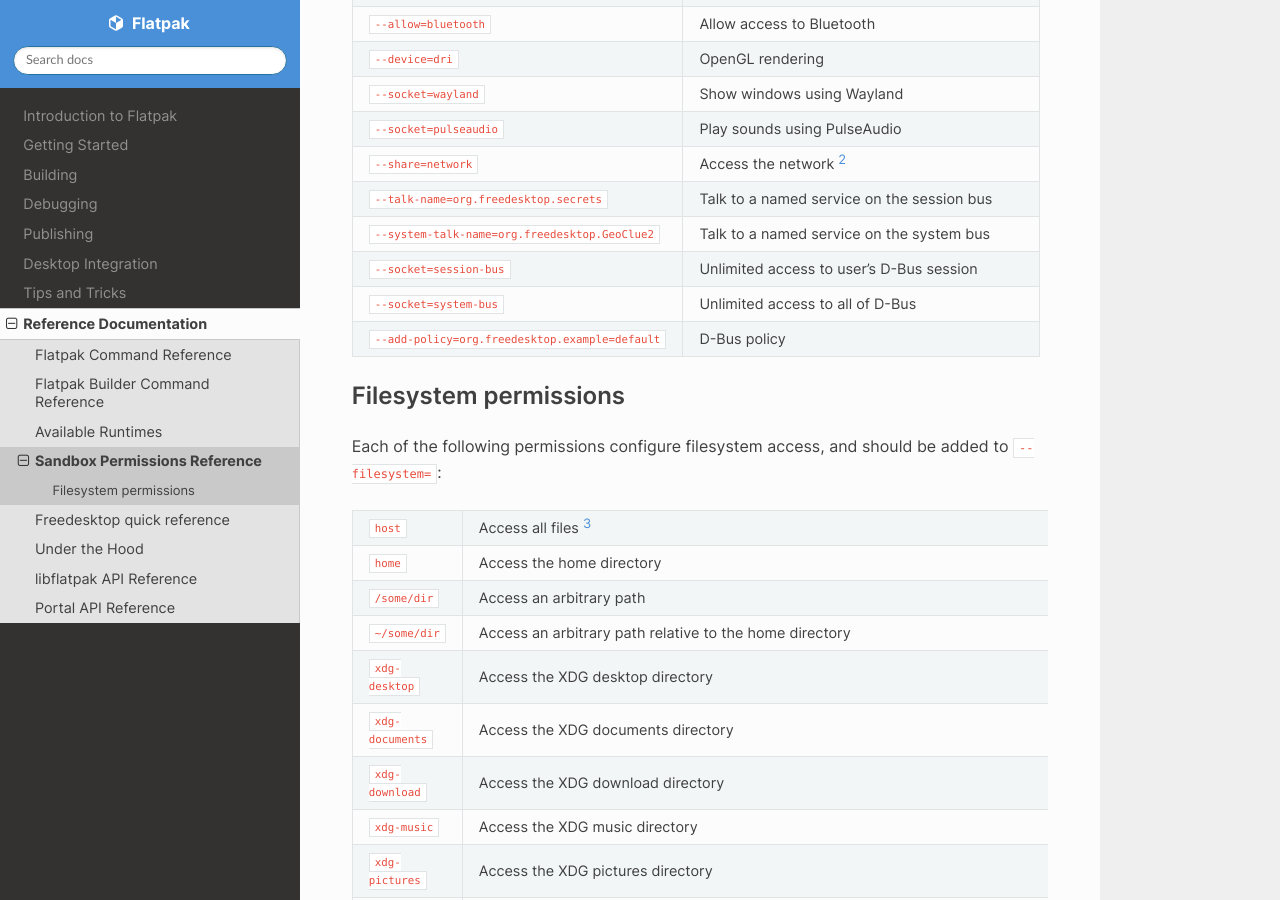
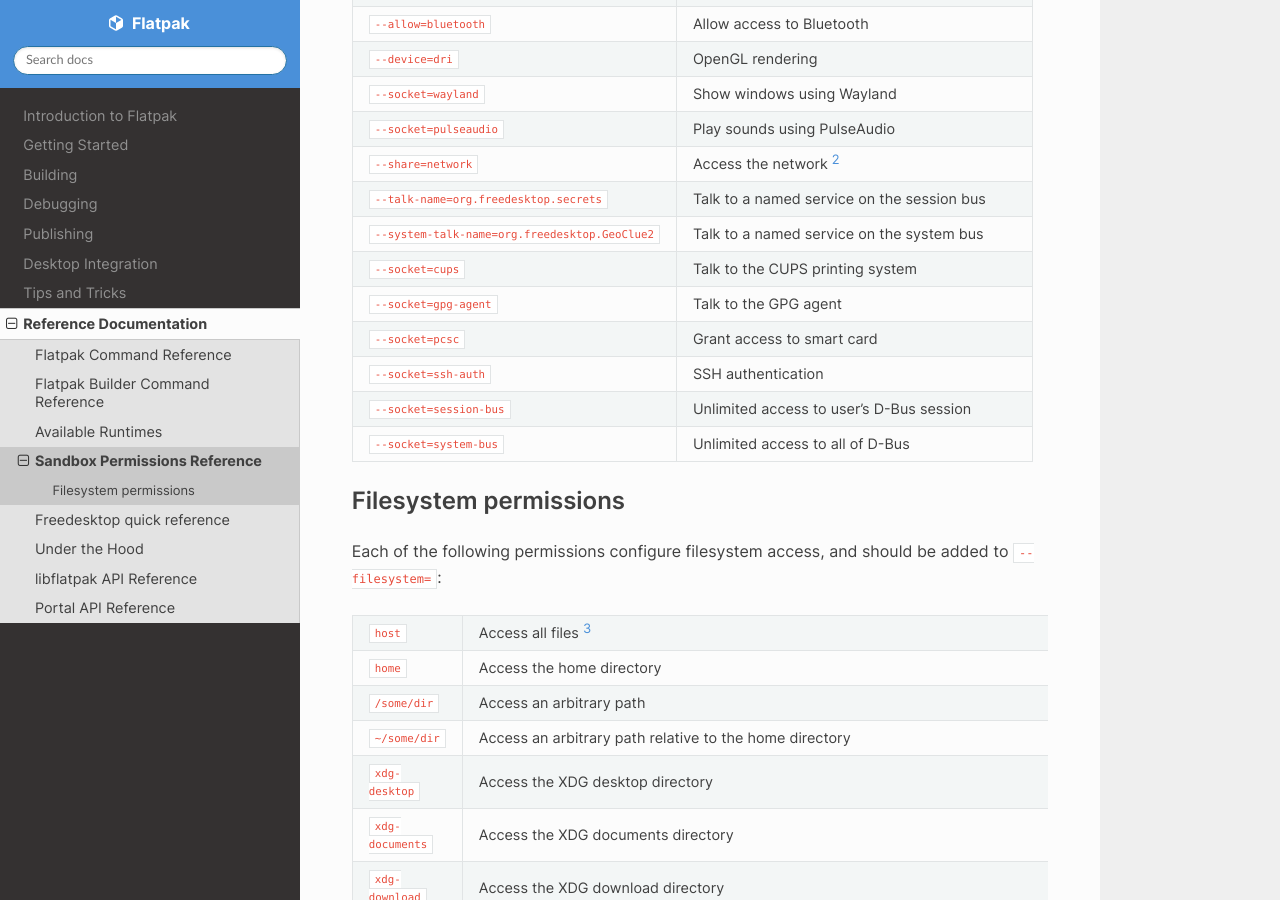
Before and after one commit to flatpak/flatpak-docs, a Sphinx documentation site: the page built from docs/sandbox-permissions-reference.rst, in a window 1280 px wide and 900 px high, scrolled down 405 px. Built offline with Sphinx 7.4.7 and the Read the Docs theme 2.0.0, drawn with Linux system fonts in a browser that asks for light colours.

Commit message:
Update sandbox-permissions-reference.rst

```diff
--- a/docs/sandbox-permissions-reference.rst
+++ b/docs/sandbox-permissions-reference.rst
@@ -19,9 +19,12 @@ complete list can be viewed using ``flatpak build-finish --help``.
 ``--share=network``                                  Access the network [#f2]_
 ``--talk-name=org.freedesktop.secrets``              Talk to a named service on the session bus
 ``--system-talk-name=org.freedesktop.GeoClue2``      Talk to a named service on the system bus
+``--socket=cups``                                    Talk to the CUPS printing system
+``--socket=gpg-agent``                               Talk to the GPG agent
+``--socket=pcsc``                                    Grant access to smart card
+``--socket=ssh-auth``                                SSH authentication
 ``--socket=session-bus``                             Unlimited access to user's D-Bus session
 ``--socket=system-bus``                              Unlimited access to all of D-Bus
-``--add-policy=org.freedesktop.example=default``     D-Bus policy
 ===================================================  ===========================================
 
 Filesystem permissions
```
